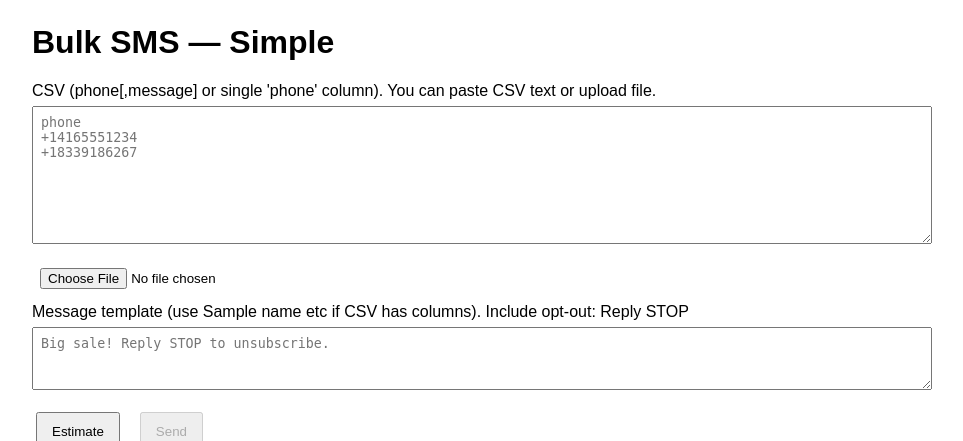
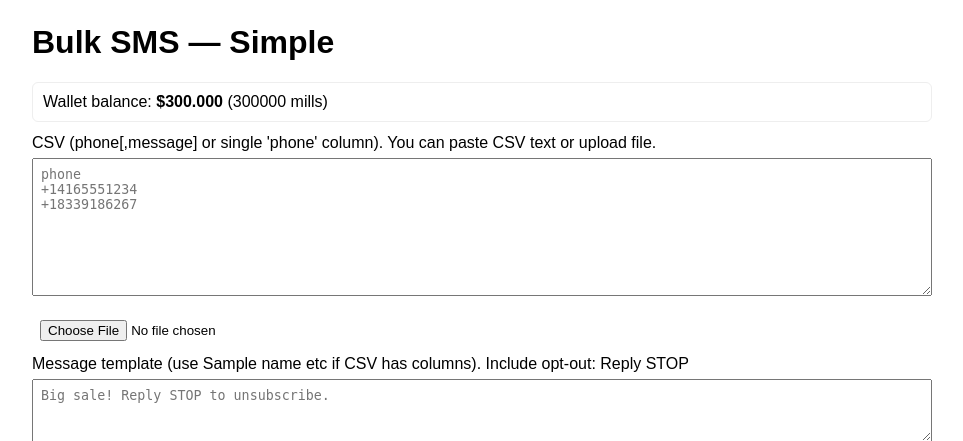
Before and after one commit to smsbulk293/ca, a Flask app: template templates/index.html in a window 1280 px wide. Shown: the top 441 px of the page, without its empty margins (158-1121 px from the left). Run offline with Flask 3, Linux system fonts and the light colour scheme; the template is opened without the code that fills it: most values are stand-ins (such as "Sample title", 1, 10 or a date in 2020).

Commit message:
Update index.html

```diff
--- a/templates/index.html
+++ b/templates/index.html
@@ -17,6 +17,10 @@
 </head>
 <body>
   <h1>Bulk SMS — Simple</h1>
+  <div id="wallet" style="border:1px solid #eee;padding:10px;border-radius:6px;margin-bottom:12px;">
+  Wallet balance: <strong id="walletUsd">loading...</strong> (<span id="walletMills">--</span> mills)
+</div>
+
 
   <label>CSV (phone[,message] or single 'phone' column). You can paste CSV text or upload file.</label>
   <textarea id="csv" rows="8" placeholder="phone&#10;+14165551234&#10;+18339186267"></textarea>
@@ -56,6 +60,28 @@
     const sentBar = document.getElementById('sentBar');
     const failBar = document.getElementById('failBar');
     const jobIdDisplay = document.getElementById('jobIdDisplay');
+    // --- Wallet helpers ---
+const walletUsdEl = document.getElementById('walletUsd');
+const walletMillsEl = document.getElementById('walletMills');
+
+async function fetchWallet() {
+  try {
+    const resp = await fetch('/api/wallet');
+    const j = await resp.json();
+    if (j && typeof j.balance_mills !== 'undefined') {
+      walletMillsEl.textContent = j.balance_mills;
+      walletUsdEl.textContent = j.balance_usd || ( (j.balance_mills/1000).toFixed(3) );
+    } else {
+      walletMillsEl.textContent = '--';
+      walletUsdEl.textContent = 'error';
+    }
+  } catch (err) {
+    walletMillsEl.textContent = '--';
+    walletUsdEl.textContent = 'error';
+    console.error('fetchWallet error', err);
+  }
+}
+
 
     let lastEstimate = null;
     let currentJobId = null;
@@ -109,6 +135,8 @@
         currentJobId = j.jobId;
         jobIdDisplay.textContent = 'Job: ' + currentJobId;
         analytics.style.display = 'block';
+        fetchWallet();
+
         // initialize analytics
         totalCount.textContent = j.rows ? j.rows.length : (j.totalRecipients || 0);
         sentCount.textContent = 0;
@@ -164,6 +192,9 @@
       pollJob(jobId); // immediate
       pollInterval = setInterval(()=> pollJob(jobId), 2000); // every 2s
     }
+    // initial load
+fetchWallet();
+
   </script>
 </body>
 </html>
```
